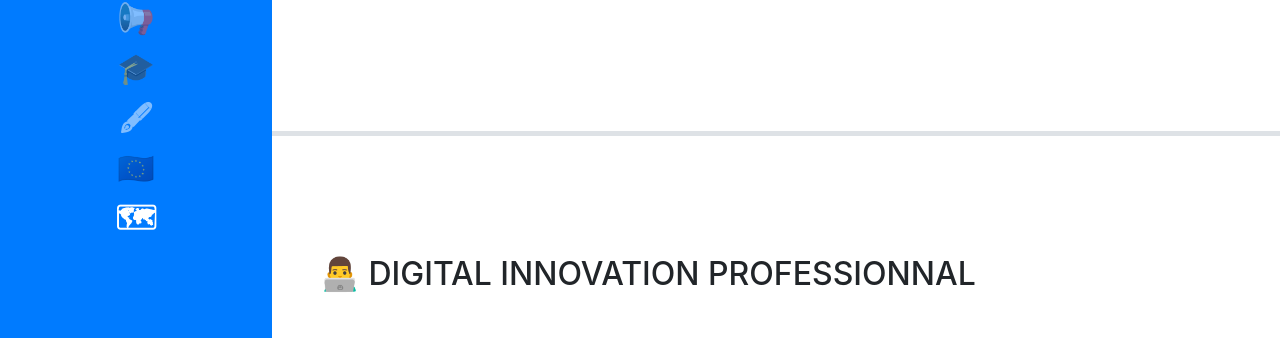
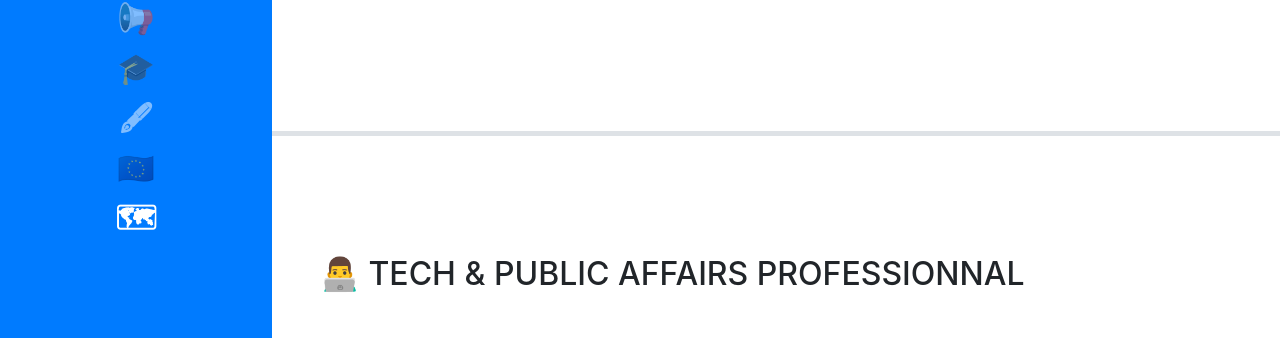
Before and after one commit to geoffrooy/homepage-2018, a website with bundled scripts: page index.html in a window 1280 px wide. Shown: the part 424-762 px from the top of the page. Built offline with nearby package versions, Linux system fonts and the light colour scheme.

Commit message:
sml chg
chg txt

```diff
--- a/index.html
+++ b/index.html
@@ -75,7 +75,7 @@
           getting France and Estonia closer together on all digital issues 🇫🇷🇪🇪
           <br>and advocating #OpenGov principles in Europe 🇪🇺
           <br>
-          <br>Available from September 2018 💼</p>
+          <br>Available from October 2018 💼</p>
           <ul class="list-inline list-social-icons mb-0">
           <li class="list-inline-item">
               <a href="mailto: geoffroy.berson@gmail.com" target="_blank">
@@ -115,7 +115,7 @@
 
       <section class="resume-section p-3 p-lg-5 d-flex flex-column" id="experience">
         <div class="my-auto">
-          <h2 class="mb-5">👨‍💻 Digital Innovation Professionnal</h2>
+          <h2 class="mb-5">👨‍💻 Tech & Public Affairs Professionnal</h2>
 
           <div class="resume-item d-flex flex-column flex-md-row mb-5">
             <div class="resume-content mr-auto">
@@ -169,7 +169,7 @@
             <div class="resume-content mr-auto">
               <div class="subheading mb-1">From time to time, I post on Medium</div>
               <div>to share my views on disruption or recommend the smartest TV shows around.</div>
-              <br><div>Have a look at <strong><a class="yellow" href="https://medium.com/@geoffrooy/wired-wants-you-to-turn-off-that-smartphone-f057a63489db" target="_blank">my latest piece ⚡️</a></strong> (it's about the attention economy as seen in tech media) or <strong><a class="yellow" href="https://medium.com/@geoffrooy/les-10-meilleures-s%C3%A9ries-scandinaves-486dc114e9e5" target="_blank">the most popular one 🔥</a></strong> (my top 10 of Nordic Noir series gathered 5K+ views and counting).</div>
+              <br><div>Have a look at <strong><a class="yellow" href="https://medium.com/@geoffrooy/wired-wants-you-to-turn-off-that-smartphone-f057a63489db" target="_blank">my latest piece ⚡️</a></strong> (it's about the attention economy as seen in tech media) or <strong><a class="yellow" href="https://medium.com/@geoffrooy/les-10-meilleures-s%C3%A9ries-scandinaves-486dc114e9e5" target="_blank">the most popular one 🔥</a></strong> (my top 10 of Nordic Noir series gathered 6K+ views and counting).</div>
             </div>
           </div>
         </div>
```
